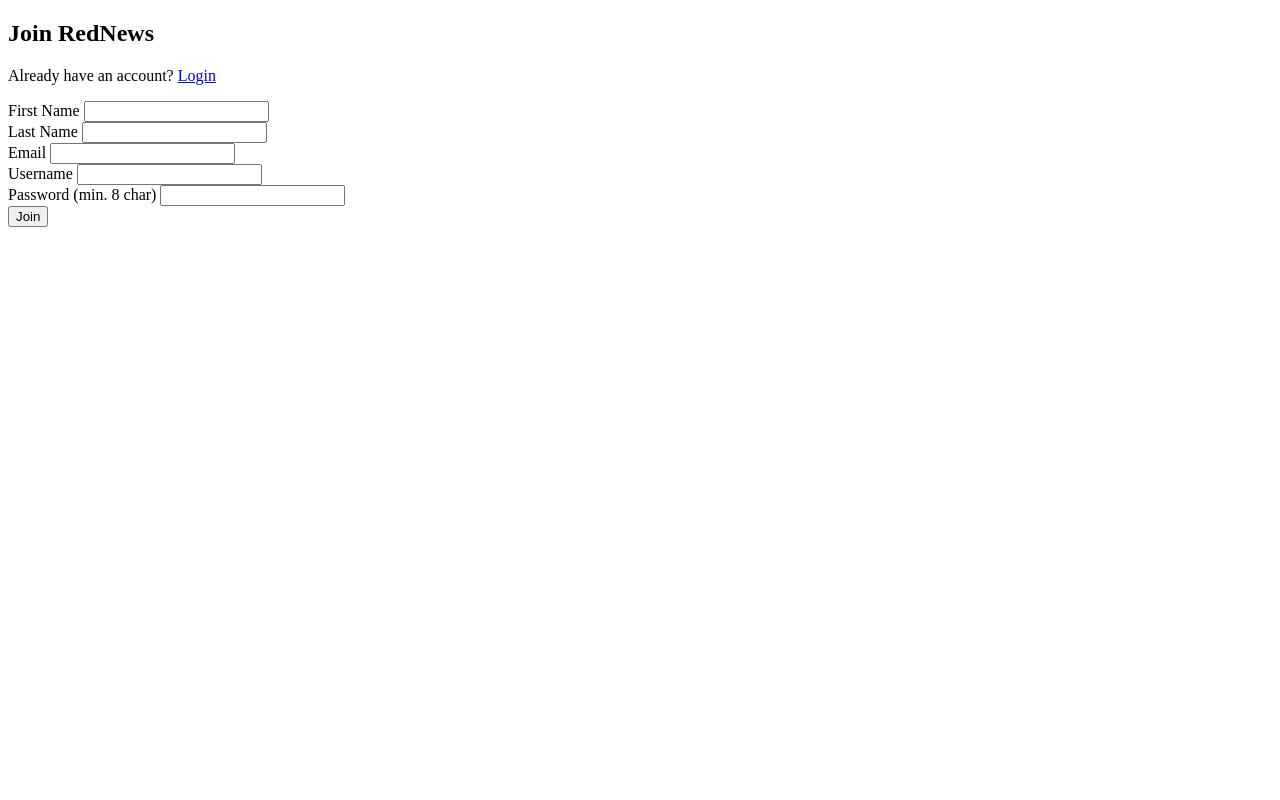
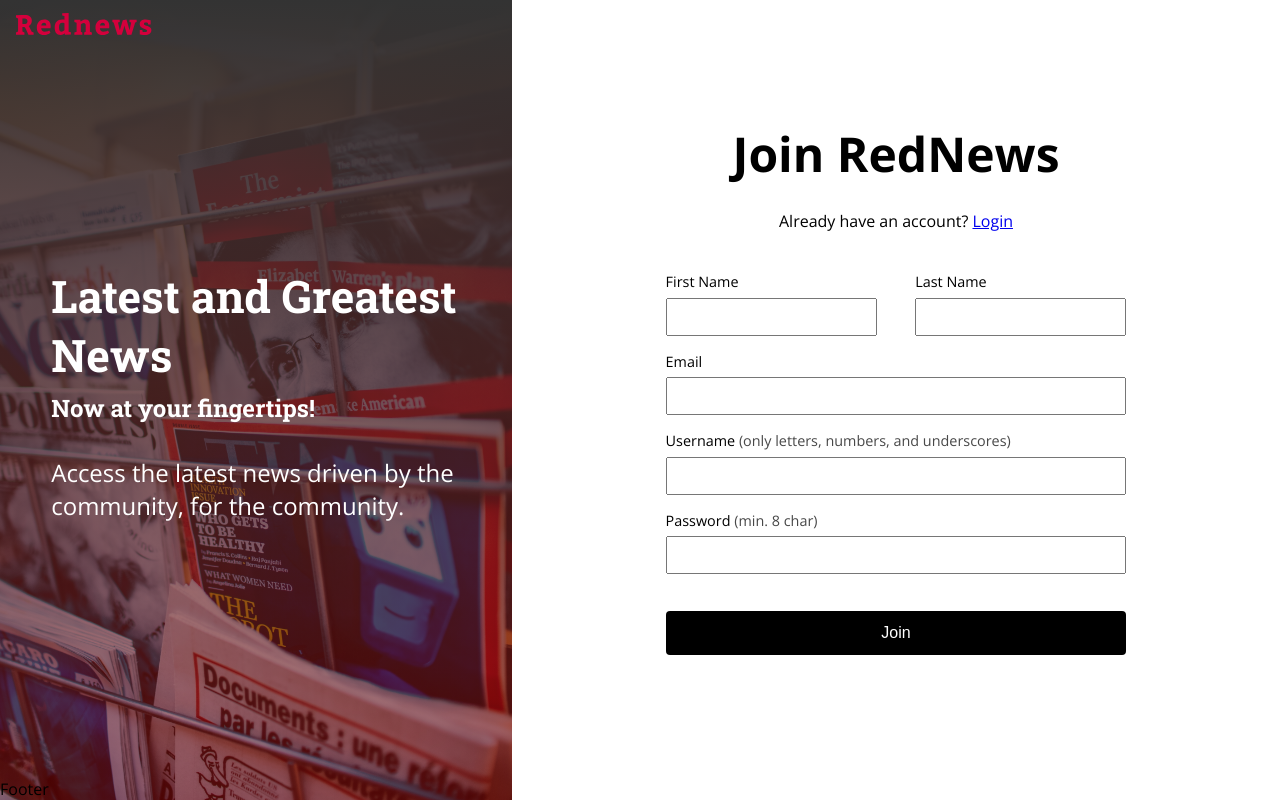
Before and after one commit to Greg-GJE/news-reddit, a Django app: page /users/register in a window 1280 px wide. Run offline with Django 4.2, Linux system fonts and the light colour scheme.

Commit message:
Completed beautification of registration page

```diff
--- a/reddit_news/settings.py
+++ b/reddit_news/settings.py
@@ -132,6 +132,10 @@ USE_TZ = True
 
 STATIC_URL = 'static/'
 
+STATICFILES_DIRS = [
+    BASE_DIR / 'static'
+]
+
 # media root
 MEDIA_ROOT = os.path.join(BASE_DIR, 'media')
 
--- a/reddit_news/urls.py
+++ b/reddit_news/urls.py
@@ -27,3 +27,4 @@ urlpatterns = [
 ]
 
 urlpatterns += static(settings.MEDIA_URL, document_root=settings.MEDIA_ROOT)
+urlpatterns += static(settings.STATIC_URL, document_root=settings.STATIC_ROOT)
--- /dev/null
+++ b/static/users/css/register.css
@@ -0,0 +1,160 @@
+@import url('https://fonts.googleapis.com/css2?family=Open+Sans:wght@400;700&family=Roboto+Slab:wght@400;700&display=swap');
+
+* {
+    box-sizing: border-box;
+    padding: 0;
+    margin: 0;
+}
+
+body {
+    width: 100%;
+    font-family: 'Open Sans', 'sans-serif';
+}
+
+.main {
+    height: 100vh;
+    display: flex;
+    flex-direction: horizontal;
+}
+
+#img-background {
+    min-width: 40%;
+    background: linear-gradient(180deg, rgba(51,51,51,1) 0%, rgba(150,5,5,0.5) 100%), url('../../images/register_background.jpg') no-repeat right top;
+    background-size: cover;
+
+    /* defining the layout */
+    display: flex;
+    flex-direction: column;
+    justify-content: space-between;
+    position: relative;
+}
+
+.heading-container {
+    max-width: 80%;
+    margin: 0 auto;
+}
+
+.heading {
+    color: #fff;
+    font-family: 'Roboto Slab', 'serif';
+    font-size: 2.8rem;
+
+}
+
+.header_span {
+    display: block;
+    font-size: 1.5rem;
+    margin-top: 0.5rem;
+}
+
+.heading_content {
+    font-size: 1.5rem;
+    color: #fff;
+    margin: 2rem auto;
+}
+
+
+#register-section {
+    display: flex;
+    flex-direction: column;
+    justify-content: center;
+    width: 100%;
+}
+
+.register_header {
+    text-align: center;
+    font-weight: bold;
+    font-size: 2rem;
+}
+
+.login_redirect {
+    text-align: center;
+    margin: 1.5rem 0 2.5rem 0;
+}
+
+
+
+form {
+    max-width: 60%;
+    display: block;
+    margin: 1.5rem auto;
+}
+
+form label {
+    display: block;
+    font-size: 0.9rem;
+}
+
+form input {
+    width: 100%;
+    padding: 0.6rem;
+    margin-top: 0.4rem;
+}
+
+.form-row {
+    width: 100%;
+    display: block;
+    margin: 1rem 0;
+}
+
+.name_input_section {
+    display: flex;
+    flex-direction: horizontal;
+    justify-content: space-between;
+}
+
+.name_input_section > div {
+    width: 100%;
+}
+
+.name_input_section > div:first-child {
+    margin-right: 1.2rem;
+}
+
+.name_input_section > div:nth-child(2) {
+    margin-left: 1.2rem;
+}
+
+.hint {
+    color: rgb(72, 72, 72);
+}
+
+.messages-section {
+    max-width: 60%;
+    margin: 2rem auto;
+}
+
+.error {
+    display: flex;
+    padding: 0.3rem 0.5rem;
+    flex-direction: row;
+    justify-content: space-between;
+    align-items: center;
+    border: 1px solid rgb(255, 56, 56);
+    background-color: rgb(255, 224, 221);
+    color: rgb(128, 0, 0);
+}
+
+
+
+.error button {
+    background-color: transparent;
+    border: none;
+    padding: 0.3rem 0.8rem;
+}
+
+.submit {
+    width: 100%;
+    padding: 0.8rem;
+    margin-top: 1.3rem;
+    background-color: #000;
+    color: #fff;
+    border: none;
+    border-radius: 4px;
+    font-size: 1rem;
+    cursor: pointer;
+}
+
+.hidden {
+    display: none;
+  }
--- a/users/templates/users/register.html
+++ b/users/templates/users/register.html
@@ -1,55 +1,88 @@
+{% load static %}
 <!DOCTYPE html>
 <html lang="en">
+
 <head>
-    <meta charset="UTF-8">
-    <meta name="viewport" content="width=device-width, initial-scale=1.0">
+    <meta charset="UTF-8" />
+    <meta name="viewport" content="width=device-width, initial-scale=1.0" />
     <title>Register</title>
+    <link href="{% static 'users/css/register.css' %}" rel="stylesheet" />
 </head>
+
 <body>
-    <main>
-        <section></section>
-        <section>
+    <main class="main">
+        <section id="img-background">
+            <div class="nav-header">
+                <img src="{% static 'images/logo_header.svg' %}" alt="" />
+            </div>
+            <div class="heading-container">
+                <h1 class="heading">
+                    Latest and Greatest News
+                    <span class="header_span">Now at your fingertips!</span>
+                </h1>
+                <div class="heading_content">
+                    Access the latest news driven by the community, for the community.
+                </div>
+            </div>
+            <div class="nav-footer">
+                <div>Footer</div>
+            </div>
+        </section>
+        <section id="register-section">
             <div>
+                <div class="register_header">
                     <h1>Join RedNews</h1>
                 </div>
-            <div>
-                <p>Already have an account? <a href="{% url 'users:login' %}">Login</a></p>
+                <div class="login_redirect">
+                    <p>
+                        Already have an account?
+                        <a href="{% url 'users:login' %}">Login</a>
+                    </p>
                 </div>
-            <div>
+                {% if messages %}
+                    <div class="messages-section">
                         {% for message in messages %}
-                    {{message.tags}} -> {{message}}
+                            <small class="{{message.tags}}">
+                                <span>{{message}}</span>
+                                <button>X</button>
+                            </small>
                         {% endfor %}
                     </div>
-            <form method="post">
+                {% endif %}
+                <form method="post" autocomplete="off">
+                    <input autocomplete="false" name="hidden" type="text" class="hidden">
                     {% csrf_token %}
                     <!-- user registration form here -->
-                <div class="form-row">
+                    <div class="form-row name_input_section">
                         <div>
                             <label for="first_name">First Name</label>
-                        <input type="text" id="first_name" name="first_name">
+                            <input type="text" id="first_name" name="first_name" />
                         </div>
                         <div>
                             <label for="last_name">Last Name</label>
-                        <input type="text" id="last_name" name="last_name">
+                            <input type="text" id="last_name" name="last_name" />
                         </div>
                     </div>
                     <div class="form-row">
                         <label for="email">Email</label>
-                    <input type="email" id="email" name="email">
+                        <input type="email" id="email" name="email" />
                     </div>
                     <div class="form-row">
-                    <label for="username">Username</label>
-                    <input type="text" id="username" name="username">
+                        <label for="username">Username
+                            <span class="hint">(only letters, numbers, and underscores)</span></label>
+                        <input type="text" id="username" name="username" autocomplete="new-password">
                     </div>
                     <div class="form-row">
                         <label for="password">Password <span class="hint">(min. 8 char)</span></label>
-                    <input type="password" id="password" name="password">
+                        <input type="password" id="password" name="password" autocomplete="new-password" />
                     </div>
                     <div class="form-row">
-                    <button type="submit">Join</button>
+                        <button class="submit" type="submit">Join</button>
                     </div>
                 </form>
+            </div>
         </section>
     </main>
 </body>
+
 </html>
```
Also changed, not shown: static/images/download.png (added), static/images/logo_header.svg (added), static/images/register_background.jpg (added), users/templates/base.html (added). Lines whose indentation alone changed are shown as unchanged.
